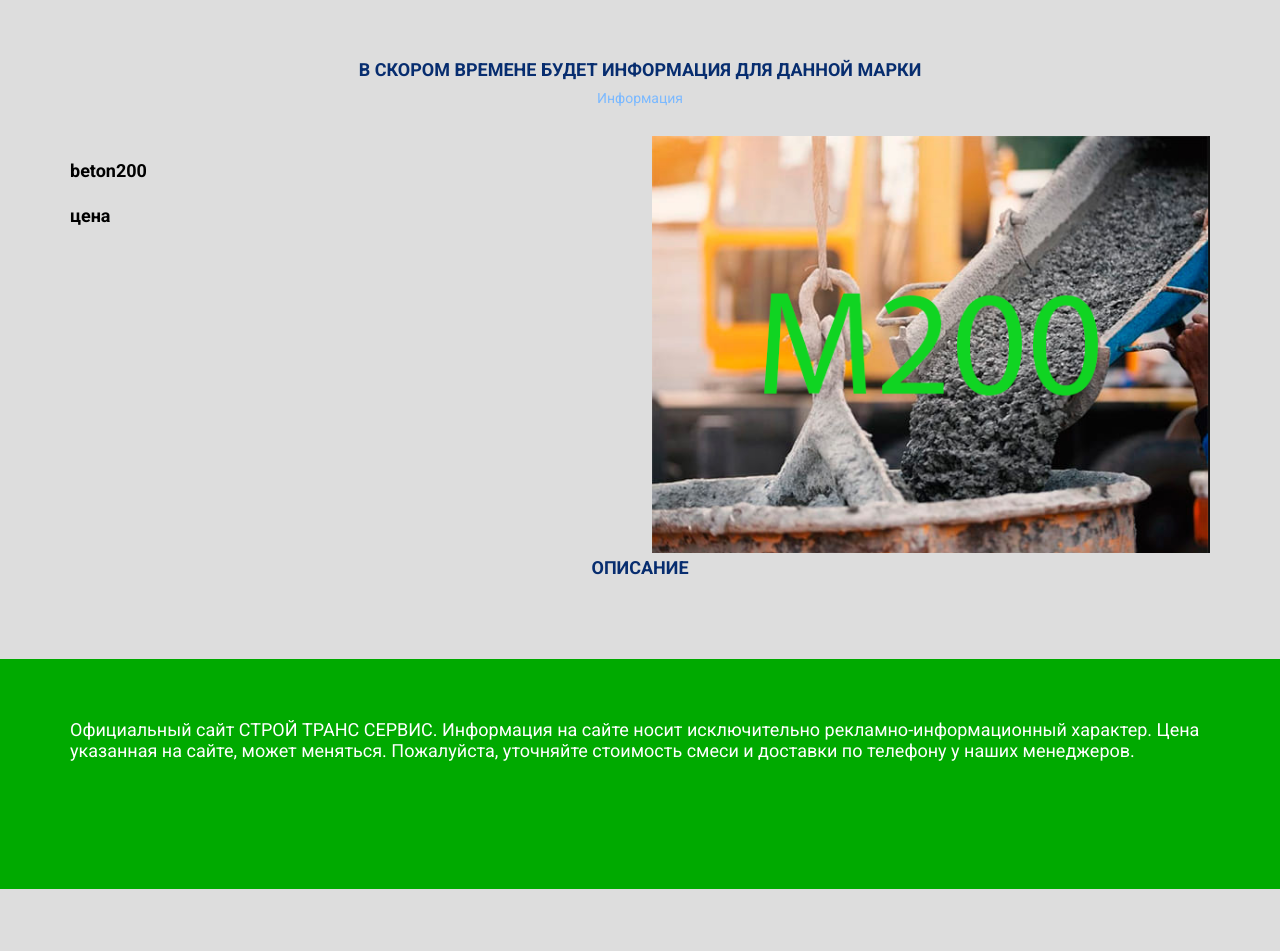
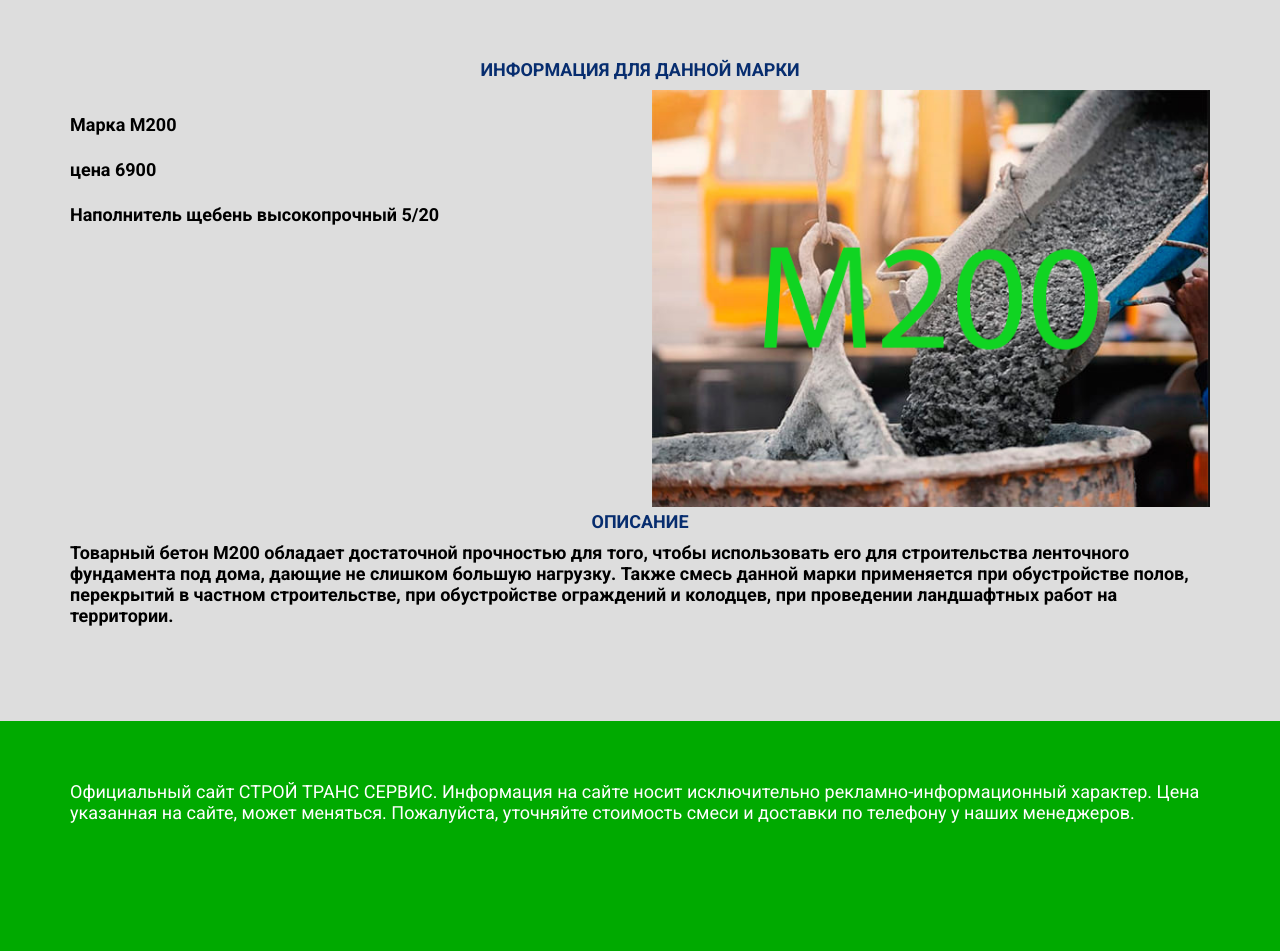
Before and after one commit to Listoker/saransk-beton-mordovia, a Flask app: page /tovar/beton200 in a window 1280 px wide. Shown: the part 231-1182 px from the top of the page. Before the commit the page ends 1120 px from the top, so only its background shows below. Run offline with Flask 3, Linux system fonts and the light colour scheme; some libraries are stand-ins or nearby versions.

Commit message:
Add files via upload

```diff
--- a/beton/beton100.txt
+++ b/beton/beton100.txt
@@ -0,0 +1 @@
+М100#6500#щебень высокопрочный 5/20#Товарный бетон М100 – универсальная строительная смесь, используемая в строительстве и ремонте. Применяется в случае, если к возводимой конструкции не предъявляются высокие требования по нагрузке. С помощью состава возводят придомовые и садовые дорожки, обустраивают прослойку при выполнении работ по армированию в подготовительном строительстве, обустраивают основания для бордюров и пр.
--- /dev/null
+++ b/beton/beton150.txt
@@ -0,0 +1 @@
+М150#6600#щебень высокопрочный 5/20#Товарный бетон М150 применяется при строительстве конструкций, которые должны выдерживать небольшие нагрузки того или иного характера. В основном смесь востребована при выполнении стяжки пола, при заливке фундамента с малой проходимостью, при строительстве перекрытий, лестниц, в качестве подложки под асфальт, во время возведения небольших одноэтажных зданий.
--- /dev/null
+++ b/beton/beton200.txt
@@ -0,0 +1 @@
+М200#6900#щебень высокопрочный 5/20#Товарный бетон М200 обладает достаточной прочностью для того, чтобы использовать его для строительства ленточного фундамента под дома, дающие не слишком большую нагрузку. Также смесь данной марки применяется при обустройстве полов, перекрытий в частном строительстве, при обустройстве ограждений и колодцев, при проведении ландшафтных работ на территории.
--- /dev/null
+++ b/beton/beton250.txt
@@ -0,0 +1 @@
+М250#7500#щебень высокопрочный 5/20#Товарный бетон М250 имеет широкую сферу применения, востребован при проведении работ в области промышленного и жилищного строительства, обладает достаточным запасом прочности для выдерживания повышенных нагрузок в многоэтажных строениях. Смесь также применяется при строительстве бункеров и военных объектов, от которых требуется повышенная устойчивость к внешнему воздействию и невосприимчивость к неблагоприятным факторам окружающей среды.
--- /dev/null
+++ b/beton/beton300.txt
@@ -0,0 +1 @@
+М300#7800#щебень высокопрочный 5/20#Товарный бетон М300 применяется при строительстве зданий, которые в процессе эксплуатации испытывают повышенные нагрузки. Также смесь востребована при возведении автомобильных и железных дорог, для производства плит для перекрытий в многоэтажном строительстве. Все представленные в продаже смеси выделяются отличительными эксплуатационными характеристиками за счет точного соблюдения пропорций добавляемых ингредиентов.
--- /dev/null
+++ b/beton/beton350.txt
@@ -0,0 +1 @@
+М350#8200#щебень высокопрочный 5/20#Бетон – системообразующий материал, который используется при строительстве и ремонте. В нашей компании для приобретения доступен бетон М350, марка относится к элитным за счет отличительных эксплуатационных характеристик. Смесь преимущественно применяется в случае, если готовое строение должно выдерживать повышенные нагрузки. Марка невосприимчива к внешнему физическому воздействию, демонстрирует прочность на сжатие.
--- /dev/null
+++ b/beton/beton400.txt
@@ -0,0 +1 @@
+М400#9000#щебень высокопрочный 5/20#Товарный бетон М400 – строительная смесь специального назначения, параметры которой слишком велики для обычного строительства. В связи с этим марку относят к специальным. В нашей компании строительные смеси производятся из качественного сырья, процесс контролируется на нескольких стадиях, готовая продукция полностью отвечает установленным стандартам, соответствует заявленным характеристикам.
--- a/main.py
+++ b/main.py
@@ -2,7 +2,7 @@ import os
 import datetime
 from flask import Flask, redirect, render_template, request
 from flask_wtf import FlaskForm
-from wtforms import StringField, FloatField , BooleanField, SubmitField
+from wtforms import StringField, FloatField, BooleanField, SubmitField
 from wtforms.validators import DataRequired
 from wtforms.validators import InputRequired
 from data import db_session
@@ -49,7 +49,9 @@ def calculator():
 @app.route('/tovar/<beton>')
 def beton_(beton):
     # выбранный бетон
-    return render_template('beton.html', beton=beton)
+    with open(f'beton/{beton}.txt', encoding='UTF-8') as f:
+        info_ = f.read().split('#')
+        return render_template('beton.html', info=info_, beton=beton)
 
 
 if __name__ == '__main__':
--- a/templates/assortiment.html
+++ b/templates/assortiment.html
@@ -69,7 +69,6 @@
 	<div class="container">
 		<div class="porfolio-block wow fadeIn">
 		<h2 class="osnovnovnoe-title">АССОРТИМЕНТ</h2>
-		<p class="porfolio-subtitle">Информация</p>
 		<div class="knopkibetona">
 		<a href="/assortiment/beton">Бетон</a>
 
--- a/templates/beton.html
+++ b/templates/beton.html
@@ -68,8 +68,8 @@
 <section class="osnovnovnoe">
 	<div class="container">
 		<div class="porfolio-block wow fadeIn">
-		<h2 class="osnovnovnoe-title">В скором времене будет информация для данной марки</h2>
-		<p class="porfolio-subtitle">Информация</p>
+		<h2 class="osnovnovnoe-title">Информация для данной марки</h2>
+
 
     <div class="vse_foto_tovarov">
 
@@ -77,8 +77,9 @@
 
 			<div class="col-md-6">
 				<div class="osnovnovnoe-col-1">
-					<h4>{{ beton }}</h4>
-					<h4>цена</h4>
+					<h4>Марка {{ info[0] }}</h4>
+					<h4>цена {{ info[1] }}</h4>
+					<h4>Наполнитель {{ info[2] }}</h4>
 				</div>
 
 			</div>
@@ -92,7 +93,7 @@
 
 			</div>
 			<h2 class="osnovnovnoe-title">Описание</h2>
-
+			<h4> {{ info[3] }}</h4>
 
 		</div>
     </div>
```
